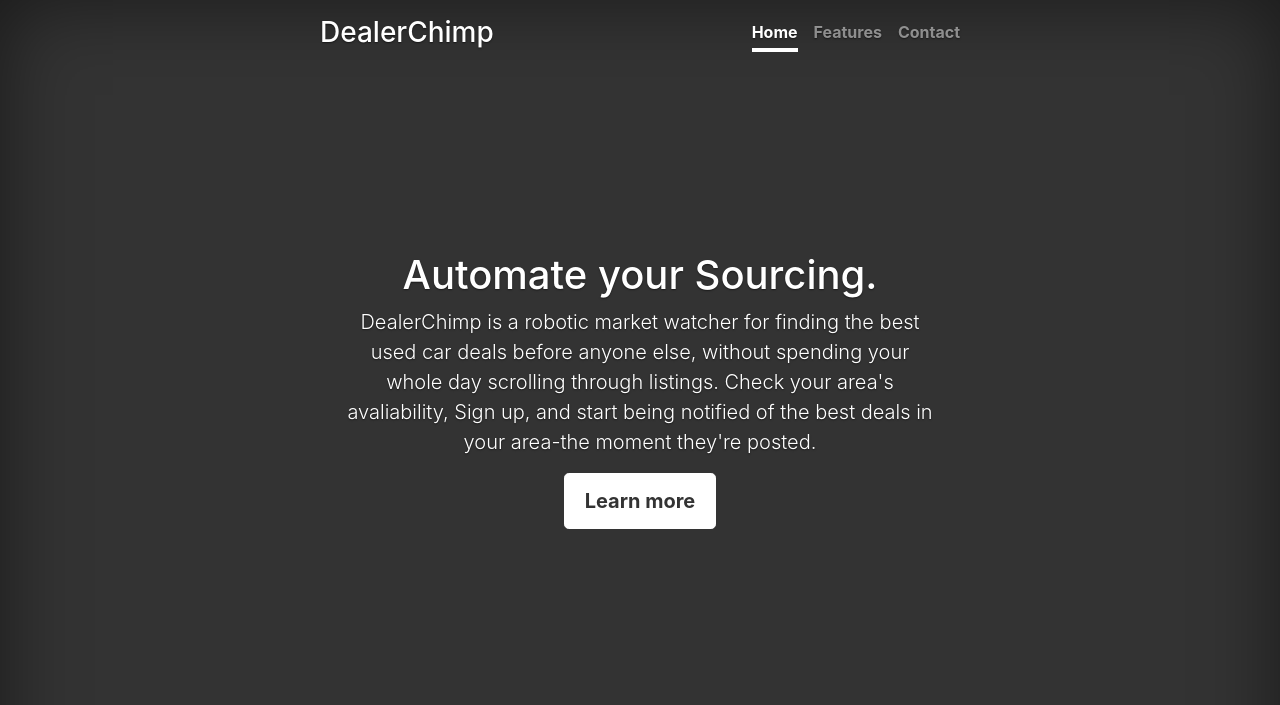
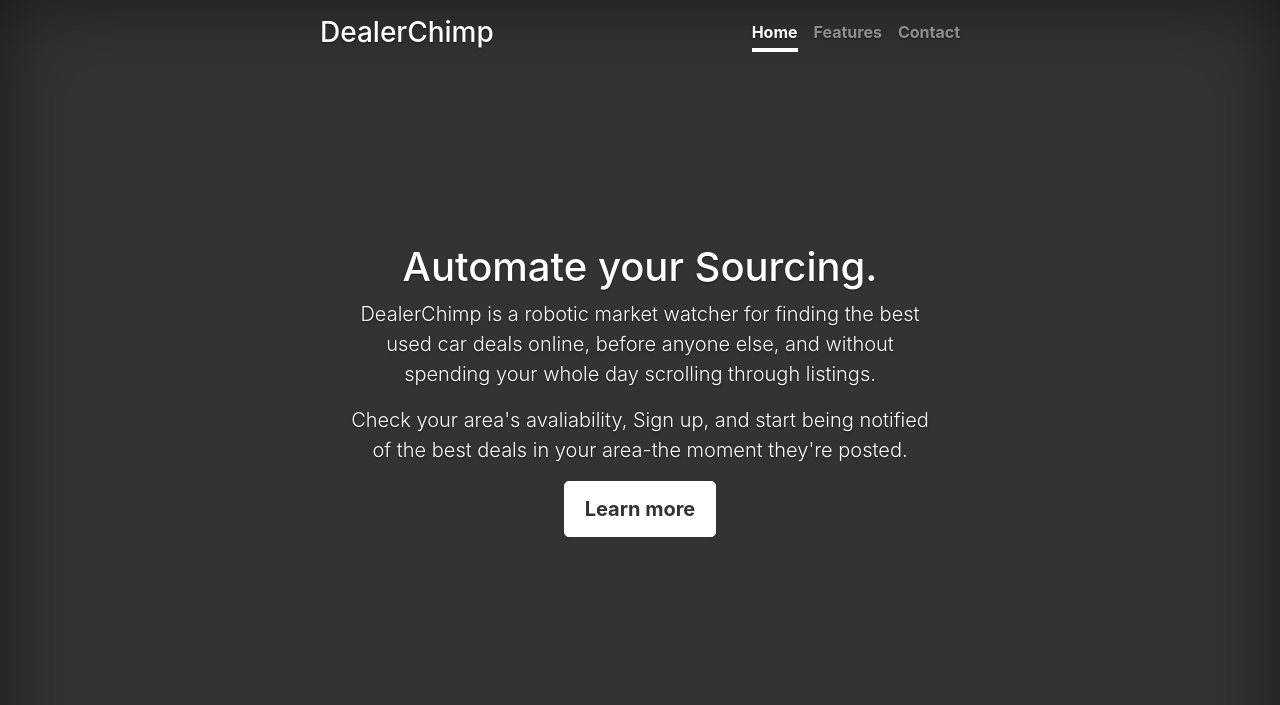
Before and after one commit to mckinlde/flaskbyexample, a Flask app: page / in a window 1280 px wide. Shown: the top 705 px of the page. Run offline with Flask 2, Linux system fonts and the light colour scheme; some libraries are stand-ins or nearby versions.

Commit message:
copy edit

```diff
--- a/templates/index.html
+++ b/templates/index.html
@@ -48,7 +48,8 @@
 
   <main role="main" class="inner cover">
     <h1 class="cover-heading">Automate your Sourcing.</h1>
-    <p class="lead">DealerChimp is a robotic market watcher for finding the best used car deals before anyone else, without spending your whole day scrolling through listings.  Check your area's avaliability, Sign up, and start being notified of the best deals in your area-the moment they're posted.</p>
+    <p class="lead">DealerChimp is a robotic market watcher for finding the best used car deals online, before anyone else, and without spending your whole day scrolling through listings.</p>
+    <p class="lead">Check your area's avaliability, Sign up, and start being notified of the best deals in your area-the moment they're posted.</p>
     <p class="lead">
       <a href="features" class="btn btn-lg btn-secondary">Learn more</a>
     </p>
```
